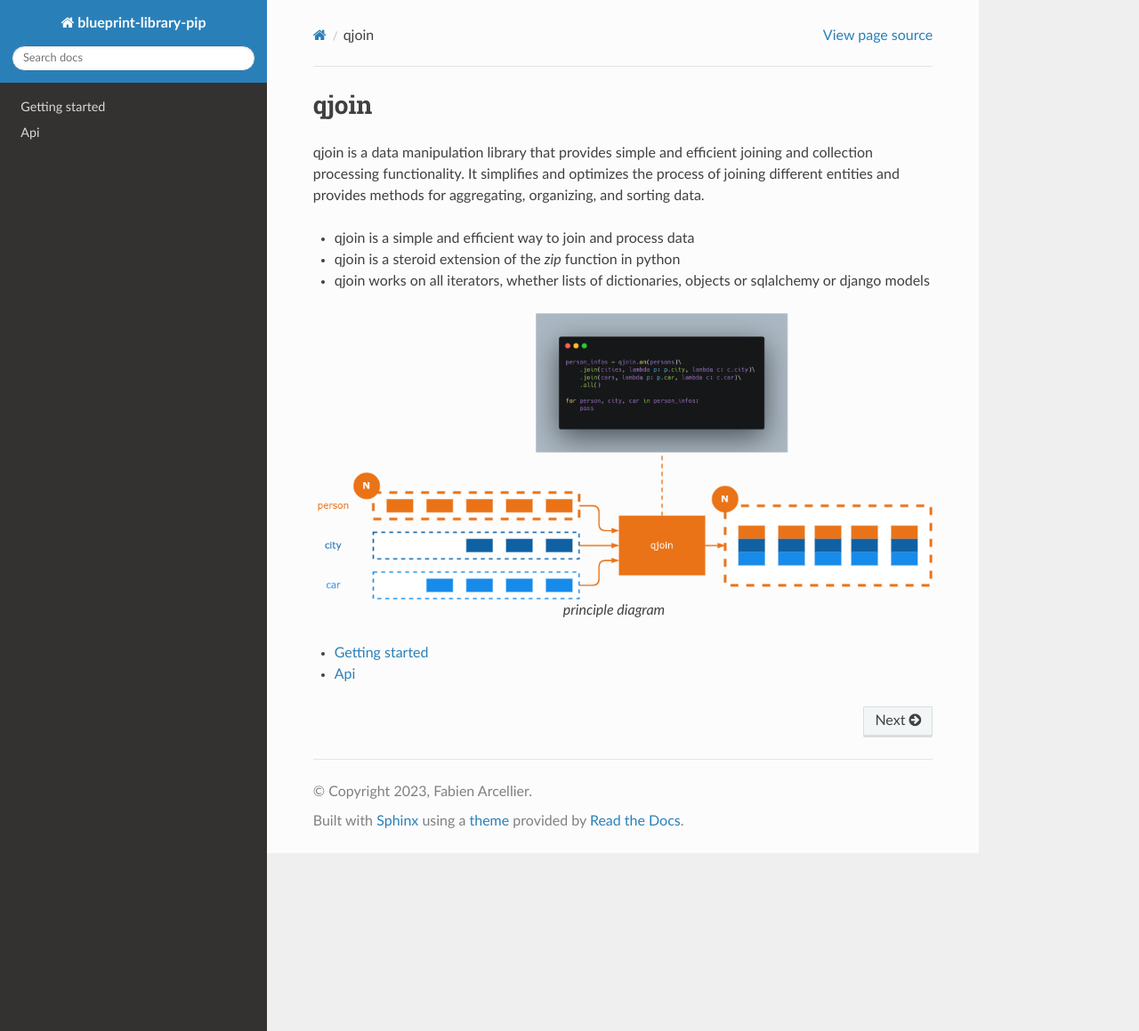
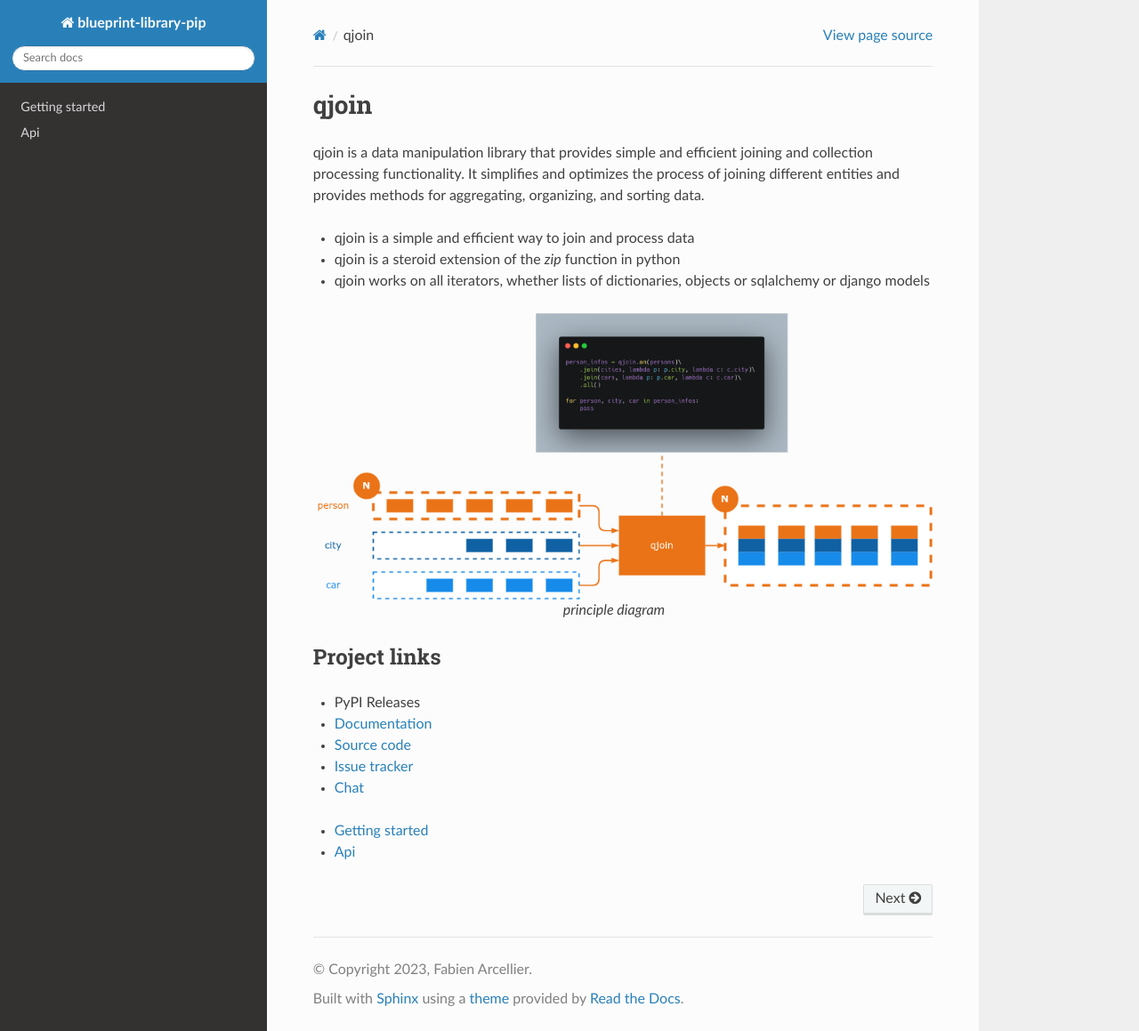
Before and after one commit to FabienArcellier/qjoin, a Sphinx documentation site: the page built from docs/index.rst, in a window 1280 px wide and 1159 px high. Shown: the whole window at 89% size. Built offline with Sphinx 7.4.7 and the Read the Docs theme 2.0.0, drawn with Linux system fonts in a browser that asks for light colours.

Commit message:
initialize qjoin with the blueprint-library-pip skeleton to reserve the name on pypi, on readthedocs and on github
* docs: added a link to the documentation on readthedocs

```diff
--- a/docs/index.rst
+++ b/docs/index.rst
@@ -13,6 +13,15 @@
 
    principle diagram
 
+Project links
+*************
+
+* PyPI Releases
+* `Documentation <https://qjoin.readthedocs.io/en/latest/>`__
+* `Source code <https://github.com/FabienArcellier/qjoin>`__
+* `Issue tracker <https://github.com/FabienArcellier/qjoin/issues>`__
+* `Chat <https://discord.gg/nMn9YPRGSY>`__
+
 .. toctree::
    :maxdepth: 1
 
```
Also changed, not shown: README.md (+2 -1 lines).
